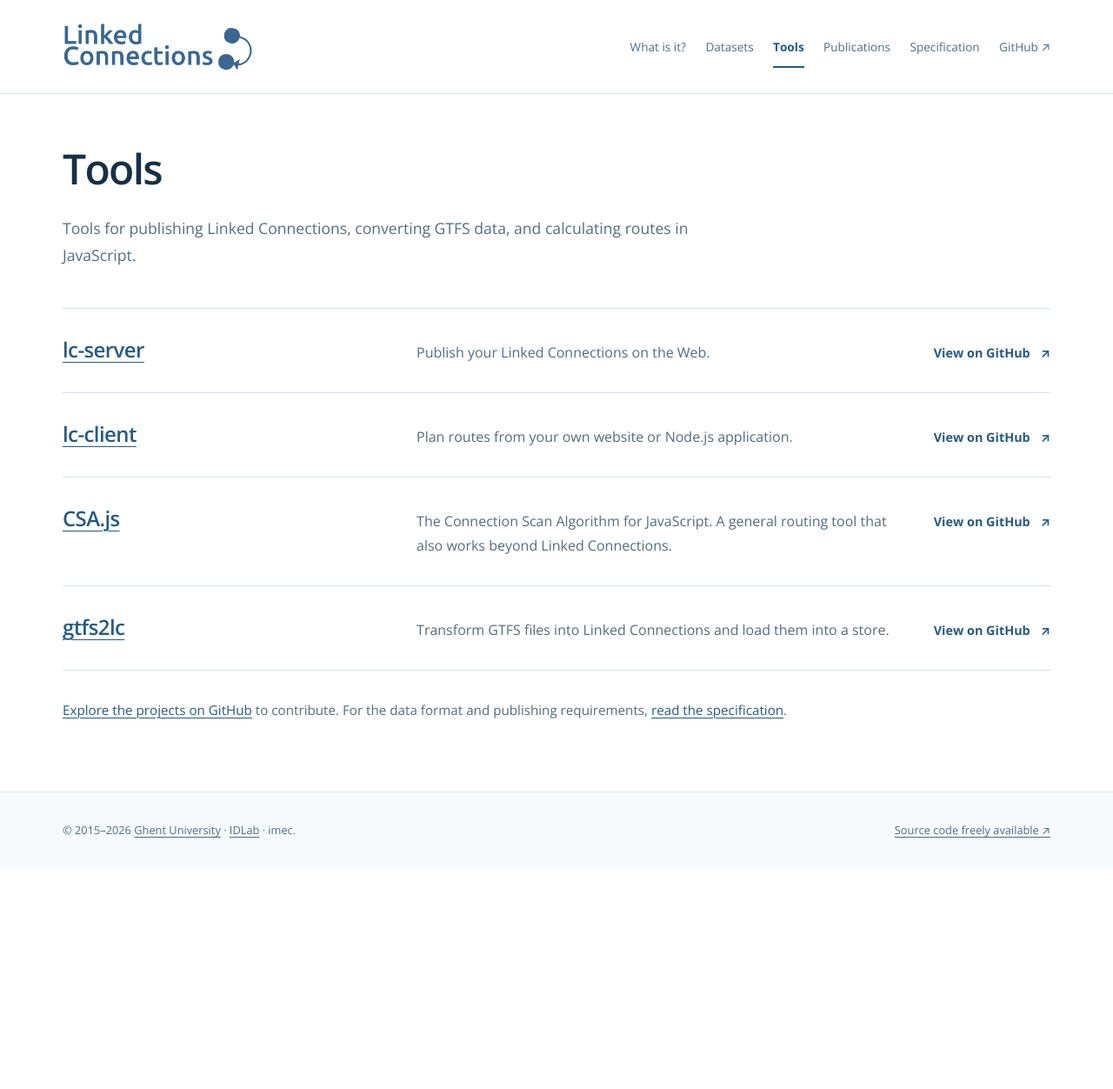
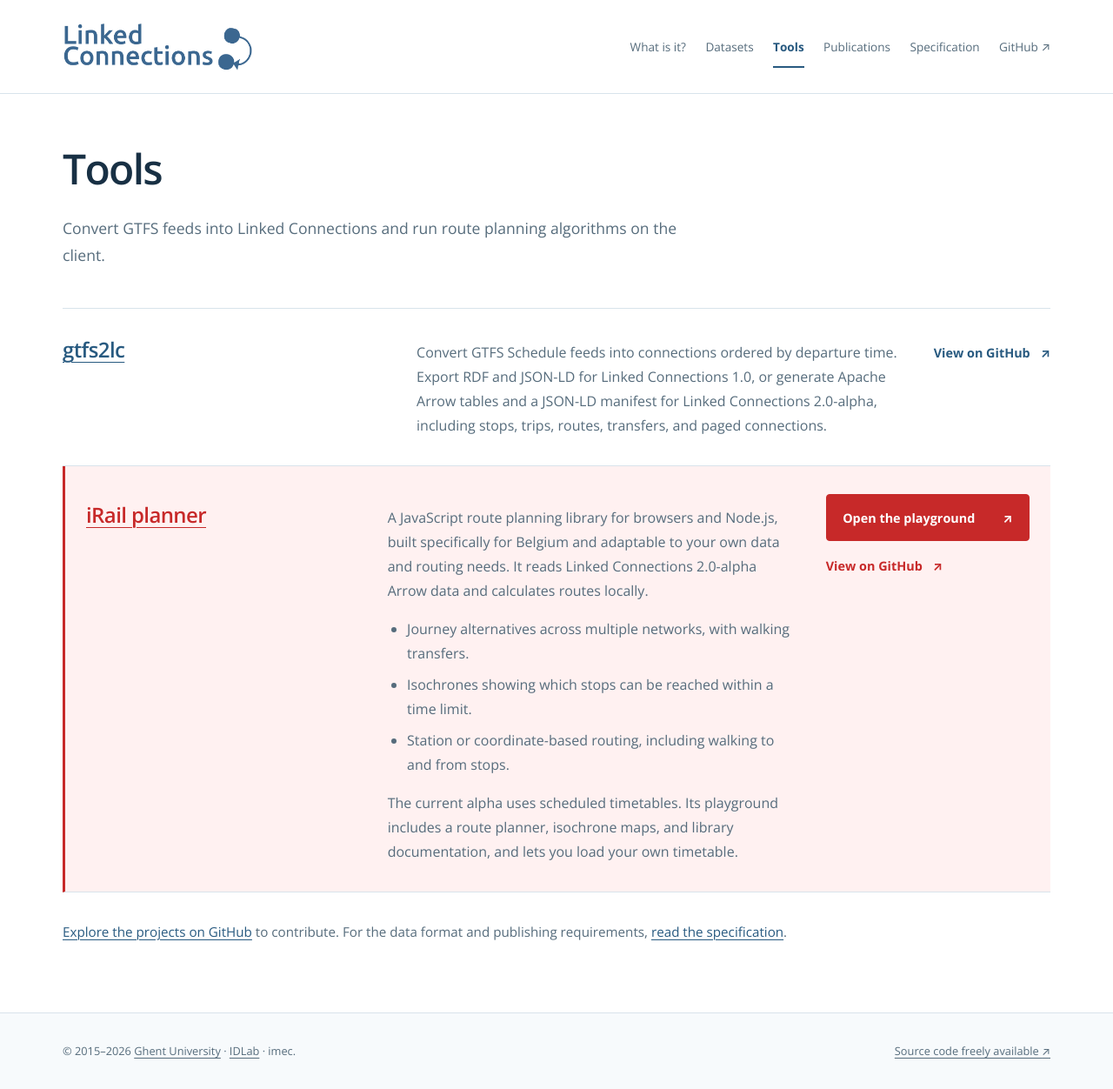
Before and after one commit to linkedconnections/website, a Jekyll site: the page built from tools.html, in a window 1280 px wide. Shown: the whole page at 87% size. Built offline with Jekyll 4.4.1, drawn with Linux system fonts in a browser that asks for light colours; before the commit the page ends 997 px from its top, so only the background shows below that.

Commit message:
Added CSA paper, made tools page better

```diff
--- a/datasets.html
+++ b/datasets.html
@@ -10,9 +10,9 @@
     <p>Public transport datasets published as Linked Connections. Follow the links to access the data or contribute another dataset.</p>
   </header>
   <div class="split-panel">
-    <article class="panel panel-primary">
+    <article class="panel panel-primary irail-accent">
       <h2>Belgian railway connections</h2>
-      <p>Connections for the Belgian railway company, SNCB/NMBS, hosted by <a href="https://hello.irail.be">the iRail non-profit organization</a>.</p>
+      <p>Connections for the Belgian railway company, SNCB/NMBS, hosted by the <a href="https://irail.be">iRail project</a> of <a href="https://openknowledge.be">Open Knowledge Belgium</a>.</p>
       <a class="button" href="https://graph.irail.be/sncb/connections/">Explore the dataset <span aria-hidden="true">↗</span></a>
       <p class="panel-note">Published as Linked Connections over HTTP.</p>
     </article>
--- a/style/main.css
+++ b/style/main.css
@@ -4,6 +4,7 @@
   --spec-ink: #183044;
   --spec-muted: #566c7c;
   --spec-line: #d8e3eb;
+  --link-hover: #194464;
   --surface: #edf4f8;
   --surface-soft: #f7fafc;
   --page-width: 1200px;
@@ -25,7 +26,7 @@
 }
 main { flex: 1; }
 a { color: var(--spec-blue); text-underline-offset: .2em; text-decoration-thickness: 1px; }
-a:hover { color: #194464; }
+a:hover { color: var(--link-hover); }
 a:focus-visible, button:focus-visible, summary:focus-visible, [tabindex]:focus-visible {
   outline: 3px solid #b77715;
   outline-offset: 4px;
@@ -94,7 +95,7 @@
 .page-intro { max-width: 46rem; margin-bottom: 2.75rem; }
 .page-intro > p, .lead { color: var(--spec-muted); font-size: 1.1rem; line-height: 1.8; }
 .button, .spec-button { display: inline-flex; align-items: center; justify-content: center; gap: 2rem; padding: .85rem 1.15rem; border: 1px solid var(--spec-blue); border-radius: 4px; background: var(--spec-blue); color: #fff; font: inherit; font-weight: 700; text-decoration: none; cursor: pointer; }
-.button:hover, .spec-button:hover { background: #194464; border-color: #194464; color: #fff; }
+.button:hover, .spec-button:hover { background: var(--link-hover); border-color: var(--link-hover); color: #fff; }
 .text-link, .spec-text-link { display: inline-flex; align-items: center; gap: .75rem; padding: .85rem 0; font-weight: 700; text-decoration: none; }
 .text-link:hover, .spec-text-link:hover { text-decoration: underline; }
 .actions { display: flex; flex-wrap: wrap; align-items: center; gap: .5rem 1.75rem; margin-top: 1.8rem; }
@@ -106,6 +107,9 @@
 .panel .text-link { margin-top: .5rem; }
 .panel-note { font-size: .85rem; color: var(--spec-muted); margin-top: 1.5rem; }
 .support-note { margin-top: 2rem; color: var(--spec-muted); font-size: .95rem; }
+/* Match irail.be's accent colours for iRail datasets and tools. */
+.irail-accent { --spec-blue: #c72929; --link-hover: #9f1f1f; --surface: #fff1f1; }
+.irail-accent h2 { color: var(--spec-blue); }
 
 /* Homepage */
 .home-hero { display: grid; grid-template-columns: 1.2fr 1fr; align-items: center; gap: 2rem 4rem; padding: .5rem 0 1rem; }
@@ -142,6 +146,9 @@
 .resource-row h2 { margin: 0; font-size: 1.5rem; }
 .resource-row p { margin: 0; color: var(--spec-muted); }
 .resource-row .text-link { font-size: .9rem; padding: 0; }
+.resource-row.irail-accent { background: var(--surface); border-left: 3px solid var(--spec-blue); padding-inline: 1.5rem; }
+.resource-features { margin: 1rem 0; color: var(--spec-muted); }
+.resource-actions { display: flex; flex-direction: column; align-items: flex-start; gap: 1rem; font-size: .9rem; }
 .publication-year { display: grid; grid-template-columns: 130px minmax(0, 1fr); gap: 2.5rem; padding: 2.25rem 0; border-top: 1px solid var(--spec-line); }
 .publication-year h2 { color: var(--spec-blue); font-size: 1.7rem; }
 .publication-list { list-style: none; padding: 0; margin: 0; }
@@ -180,7 +187,7 @@
   .home-hero { column-gap: 2.5rem; }
   .section-intro { gap: 2.5rem; }
   .resource-row { grid-template-columns: 1fr 1.5fr; gap: .75rem 2rem; }
-  .resource-row > .text-link { grid-column: 2; }
+  .resource-row > .text-link, .resource-actions { grid-column: 2; }
 }
 @media (max-width: 700px) {
   .site-page, .spec-index, .spec-shell { padding: 2.5rem 1.25rem 3.5rem; }
@@ -201,7 +208,7 @@
   .scheme { padding: .75rem; }
   .demo-map { height: 300px; }
   .resource-row { grid-template-columns: minmax(0, 1fr); gap: .75rem; padding: 1.75rem 0; }
-  .resource-row > .text-link { grid-column: 1; }
+  .resource-row > .text-link, .resource-actions { grid-column: 1; }
   .publication-year { grid-template-columns: minmax(0, 1fr); gap: .5rem; padding: 1.75rem 0; }
   .footer-inner { flex-direction: column; gap: .75rem; padding: 1.75rem 1.25rem; }
 }
--- a/tools.html
+++ b/tools.html
@@ -1,34 +1,35 @@
 ---
 title: Tools
-description: Tools for publishing Linked Connections, converting GTFS data, and planning routes in JavaScript.
+description: Convert GTFS feeds to Linked Connections with gtfs2lc and calculate routes locally with the iRail planner.
 nav: tools
 ---
 {% include header.html %}
 <main class="site-page" id="main-content">
   <header class="page-intro">
     <h1>Tools</h1>
-    <p>Tools for publishing Linked Connections, converting GTFS data, and calculating routes in JavaScript.</p>
+    <p>Convert GTFS feeds into Linked Connections and run route planning algorithms on the client.</p>
   </header>
   <div class="resource-list">
     <article class="resource-row">
-      <h2><a href="https://github.com/linkedconnections/server.js">lc-server</a></h2>
-      <p>Publish your Linked Connections on the Web.</p>
-      <a class="text-link" href="https://github.com/linkedconnections/server.js" aria-label="View lc-server on GitHub">View on GitHub <span aria-hidden="true">↗</span></a>
+      <h2><a href="https://github.com/linkedconnections/gtfs2lc">gtfs2lc</a></h2>
+      <p>Convert GTFS Schedule feeds into connections ordered by departure time. Export RDF and JSON-LD for Linked Connections 1.0, or generate Apache Arrow tables and a JSON-LD manifest for Linked Connections 2.0-alpha, including stops, trips, routes, transfers, and paged connections.</p>
+      <a class="text-link" href="https://github.com/linkedconnections/gtfs2lc" aria-label="View gtfs2lc on GitHub">View on GitHub <span aria-hidden="true">↗</span></a>
     </article>
-    <article class="resource-row">
-      <h2><a href="https://github.com/linkedconnections/client.js">lc-client</a></h2>
-      <p>Plan routes from your own website or Node.js application.</p>
-      <a class="text-link" href="https://github.com/linkedconnections/client.js" aria-label="View lc-client on GitHub">View on GitHub <span aria-hidden="true">↗</span></a>
-    </article>
-    <article class="resource-row">
-      <h2><a href="https://github.com/linkedconnections/csa.js">CSA.js</a></h2>
-      <p>The Connection Scan Algorithm for JavaScript. A general routing tool that also works beyond Linked Connections.</p>
-      <a class="text-link" href="https://github.com/linkedconnections/csa.js" aria-label="View CSA.js on GitHub">View on GitHub <span aria-hidden="true">↗</span></a>
-    </article>
-    <article class="resource-row">
-      <h2><a href="https://github.com/linkedconnections/gtfs2lc">gtfs2lc</a></h2>
-      <p>Transform GTFS files into Linked Connections and load them into a store.</p>
-      <a class="text-link" href="https://github.com/linkedconnections/gtfs2lc" aria-label="View gtfs2lc on GitHub">View on GitHub <span aria-hidden="true">↗</span></a>
+    <article class="resource-row irail-accent">
+      <h2><a href="https://github.com/irail/planner">iRail planner</a></h2>
+      <div class="resource-description">
+        <p>A JavaScript route planning library for browsers and Node.js, built specifically for Belgium and adaptable to your own data and routing needs. It reads Linked Connections 2.0-alpha Arrow data and calculates routes locally.</p>
+        <ul class="resource-features">
+          <li>Journey alternatives across multiple networks, with walking transfers.</li>
+          <li>Isochrones showing which stops can be reached within a time limit.</li>
+          <li>Station or coordinate-based routing, including walking to and from stops.</li>
+        </ul>
+        <p>The current alpha uses scheduled timetables. Its playground includes a route planner, isochrone maps, and library documentation, and lets you load your own timetable.</p>
+      </div>
+      <div class="resource-actions">
+        <a class="button" href="https://irail.github.io/planner/">Open the playground <span aria-hidden="true">↗</span></a>
+        <a class="text-link" href="https://github.com/irail/planner" aria-label="View iRail planner on GitHub">View on GitHub <span aria-hidden="true">↗</span></a>
+      </div>
     </article>
   </div>
   <p class="support-note"><a href="https://github.com/linkedconnections">Explore the projects on GitHub</a> to contribute. For the data format and publishing requirements, <a href="/specification/">read the specification</a>.</p>
```
